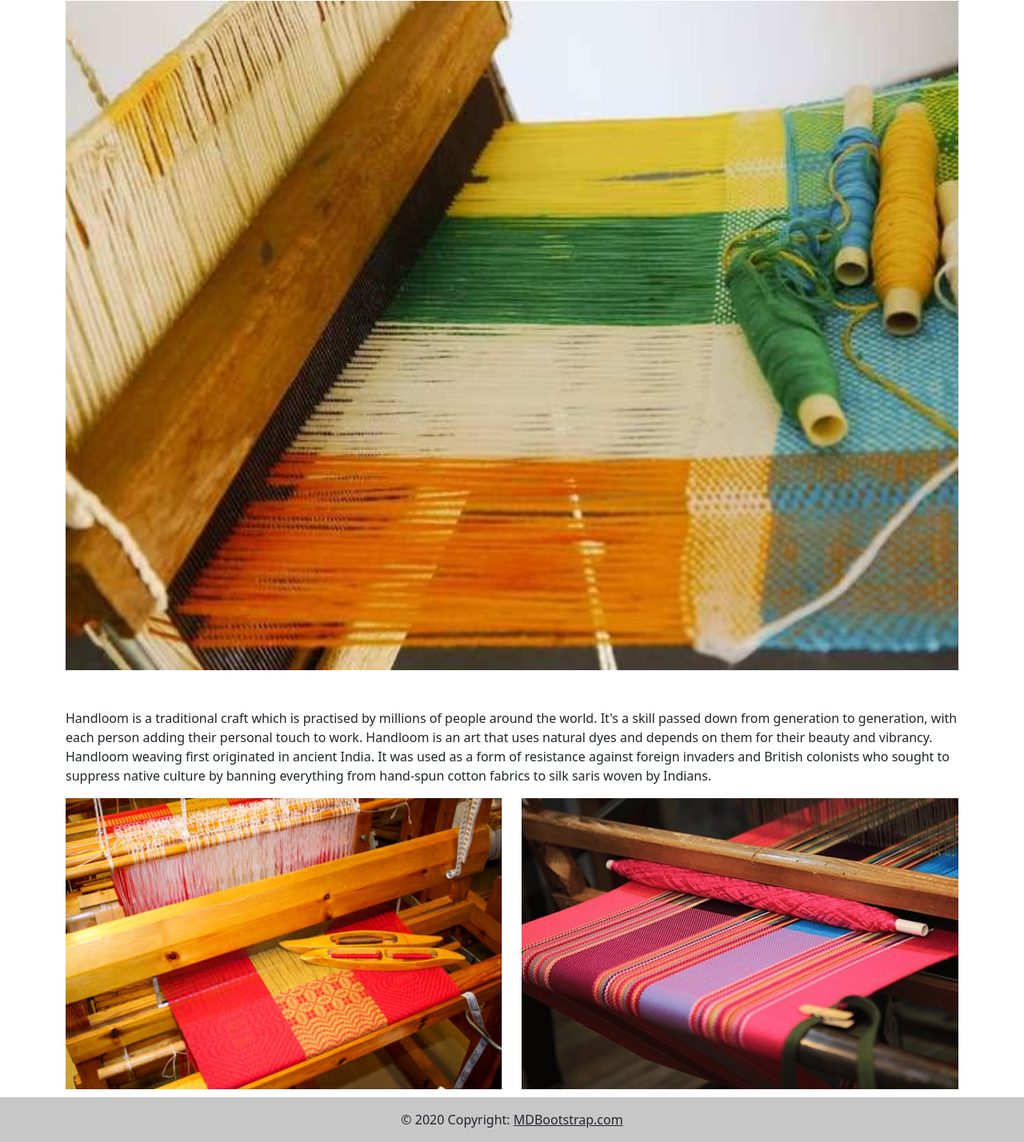
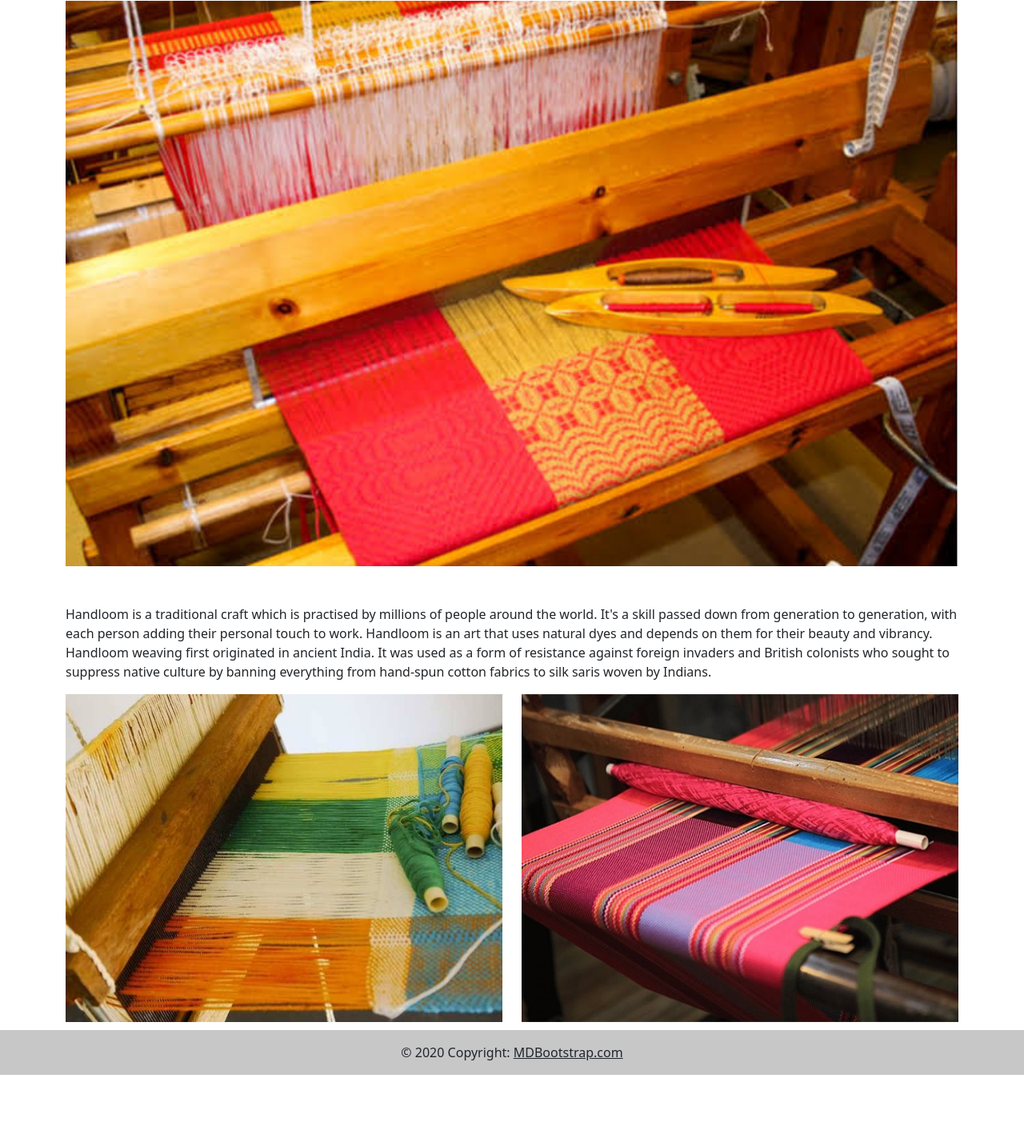
Before and after one commit to Shamim-Aktar/trtex, a plain HTML site: page index.html in a window 1280 px wide. Shown: the part 7654-9082 px from the top of the page at 80% size. After the commit the page ends 8998 px from the top, so only its background shows below. Drawn offline with nearby package versions, Linux system fonts and the light colour scheme.

Commit message:
handloom section done1

```diff
--- a/index.html
+++ b/index.html
@@ -157,7 +157,7 @@
                 <div class="container">
                       <div class="row">
             <div class="col pt-5">
-          <img src="handloomgreen.jpeg" class="img-fluid" style="width:100%">
+          <img src="handloomred.jpeg" class="img-fluid" style="width:100%">
         </div>
         <p class="pt-5">Handloom is a traditional craft which is practised by millions of people around the world. It's a skill passed down from generation to generation, with each person adding their personal touch to work. Handloom is an art that uses natural dyes and depends on them for their beauty and vibrancy.
           Handloom weaving first originated in ancient India. It was used as a form of resistance against foreign invaders and British colonists who sought to suppress native culture by banning everything from hand-spun cotton fabrics to silk saris woven by Indians.
@@ -165,10 +165,10 @@
         <div class="handloom-image-container">
             <div class="row">
           <div class="col">
-            <img src="handloomred.jpeg" class="img-fluid" style="height:100%;" >
+            <img src="handloomgreen.jpeg" class="img-fluid" style="height:100%;" >
           </div>
           <div class="col">
-            <img src="Handloom_multi.jpg" class="img-fluid" >
+            <img src="Handloom_multi.jpg" class="img-fluid" style="height:100%">
           </div>
         </div>
         </div>
```
